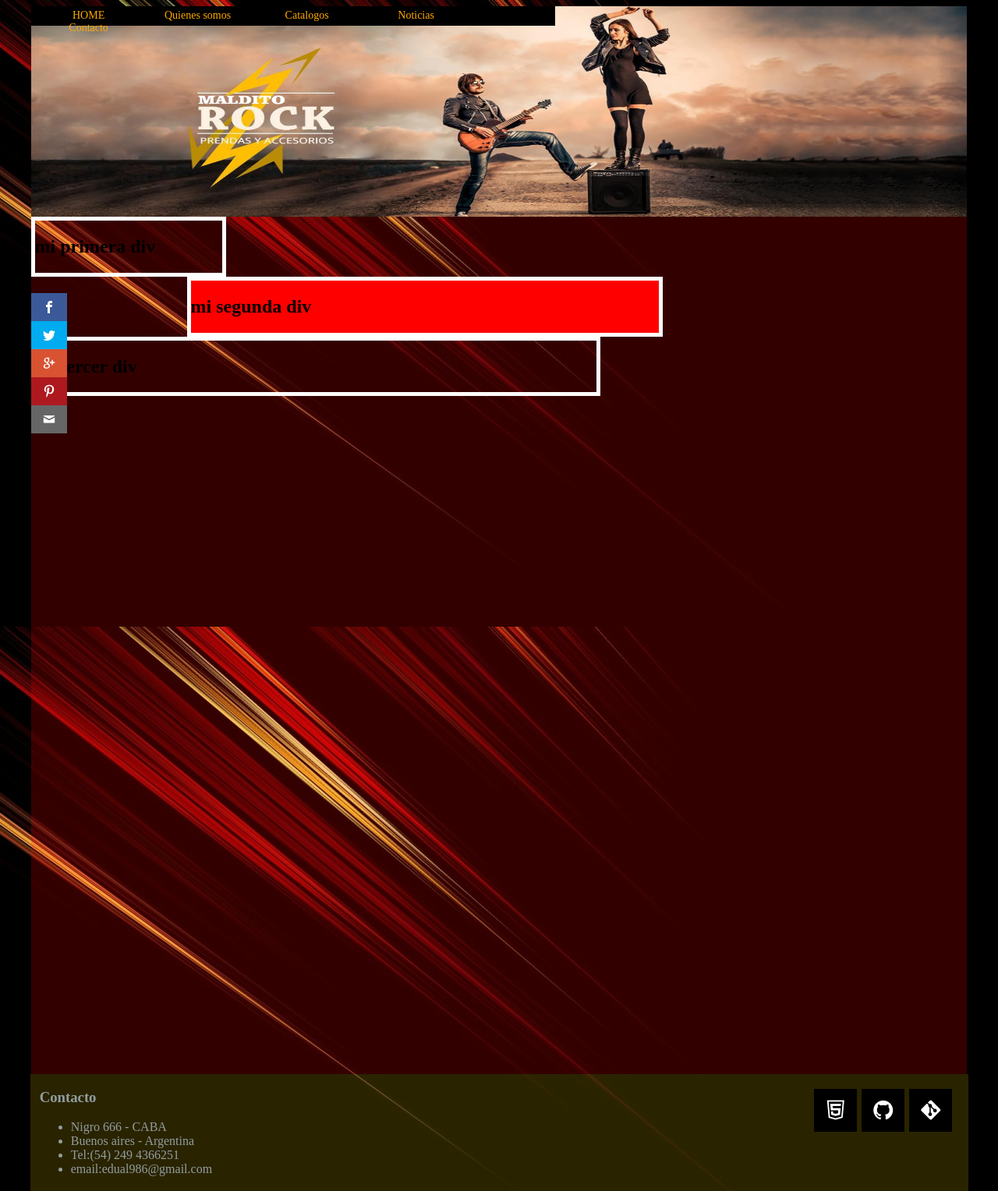
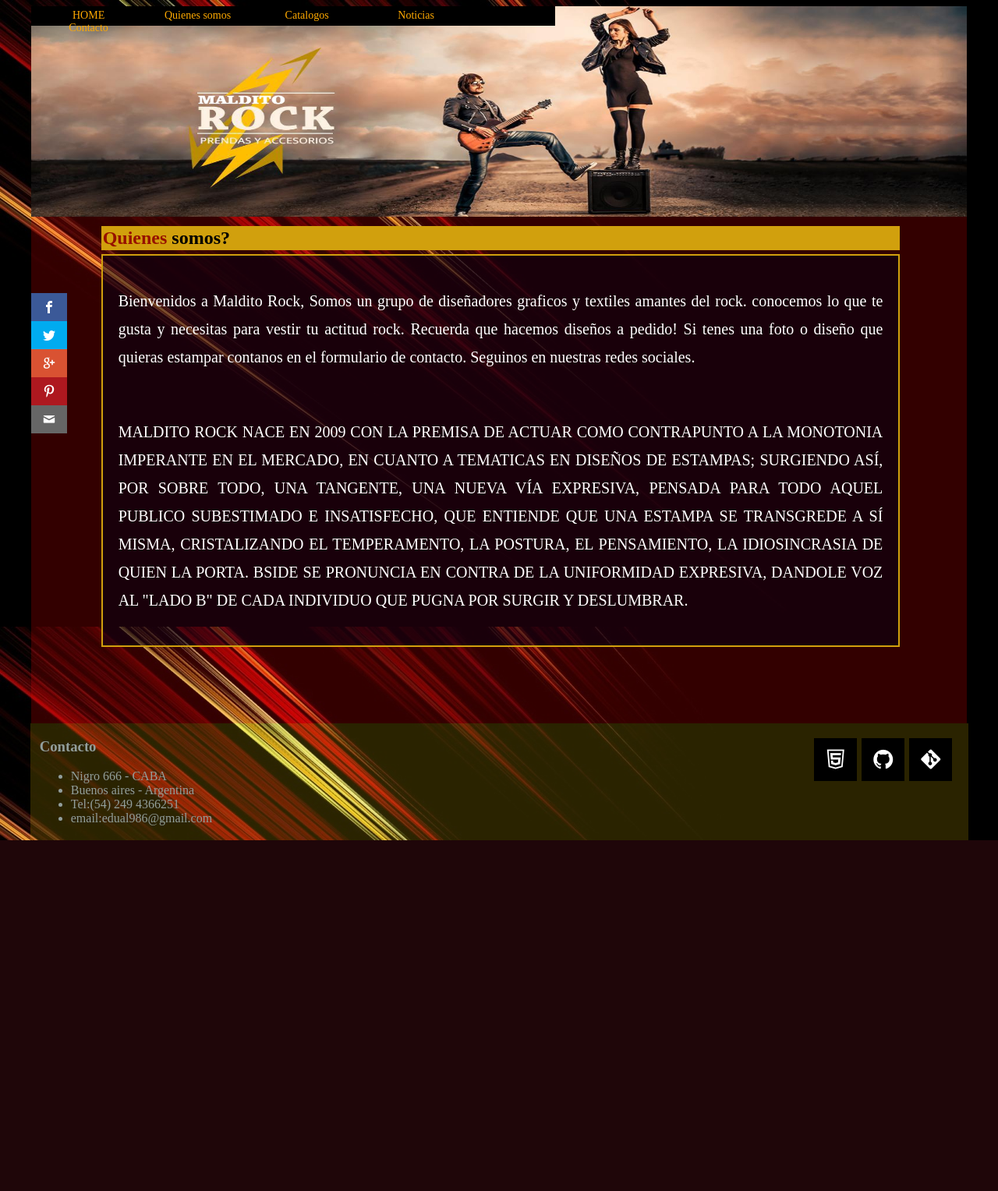
Before and after one commit to Unicen-Tuari/ealcca, a PHP site: page /html/somos.html in a window 1280 px wide. Shown: the whole page at 78% size. After the commit the page ends 1078 px from the top, so only its background shows below. Run offline with PHP 8.4, Linux system fonts and the light colour scheme; some web fonts are replaced.

Commit message:
agrege page somos # 8

```diff
--- a/css/miestilo.css
+++ b/css/miestilo.css
@@ -104,9 +104,6 @@ span{
   margin-left: 7.5%;
 }
 
-/*.estilo_contenido{
-  border: 2px solid #D1A00D;
-}*/
 .caja_contenido{
   border: 2px solid #D1A00D;
   position: absolute;
@@ -172,20 +169,23 @@ span{
 
 }
 
-.micajita{
-  border: 5px solid white;
+.contenido_somos .caja_contenido{
+  width: 85%;
+  margin-left: 7.5%;
+  margin-top: 4%;
+  background: rgba(0, 0, 20, 0.5);
 }
 
-.cajauno .micajita{
-    width: 20%;
+.quienes,.somos{
+  font-size: 20px;
+  text-align: justify;
+  line-height: 1.8;
+  padding: 20px;
+  color: white;
 }
-.cajados .micajita{
-    width: 50%;
-    background: red;
-    margin-left: 200px;
-}
-.cajatres .micajita{
-  width: 60%;
+
+.section_somos{
+  height: 650px;
 }
 
 footer{
--- a/html/somos.html
+++ b/html/somos.html
@@ -18,7 +18,7 @@
         </ul>
       </nav>
     </header>
-    <section>
+    <section class="section_somos">
       <div class="social">
         <ul>
           <li><a href="http://www.facebook.com/caerocktandil" target="_blank" class="icon-facebook"></a></li>
@@ -28,25 +28,29 @@
           <li><a href="mailto:contacto@gmail.com" class="icon-mail"></a></li>
         </ul>
       </div>
-
-      <div class="cajauno">
-        <div class="micajita">
-          <h1 >mi primera div</h1>
+      <div class="encabezado_novedades">
+        <h2 class="estilo_encabezado"><span>Quienes</span> somos?</h2>
+      </div>
+      <div class="contenido_somos">
+        <div class="caja_contenido">
+          <p class="quienes">
+            Bienvenidos a Maldito Rock, Somos un grupo de diseñadores graficos y textiles amantes del rock.
+            conocemos lo que te gusta y necesitas para vestir tu actitud rock.
+            Recuerda que hacemos diseños a pedido!
+            Si tenes una foto o diseño que quieras estampar contanos en el formulario de contacto.
+            Seguinos en nuestras redes sociales.
+          </p>
+          <p class="somos">
+            MALDITO ROCK NACE EN 2009 CON LA PREMISA DE ACTUAR COMO CONTRAPUNTO A LA MONOTONIA
+            IMPERANTE EN EL MERCADO, EN CUANTO A TEMATICAS EN DISEÑOS DE ESTAMPAS; SURGIENDO ASÍ,
+            POR SOBRE TODO, UNA TANGENTE, UNA NUEVA VÍA EXPRESIVA, PENSADA PARA TODO AQUEL PUBLICO
+            SUBESTIMADO E INSATISFECHO, QUE ENTIENDE QUE UNA ESTAMPA SE TRANSGREDE A SÍ MISMA,
+            CRISTALIZANDO EL TEMPERAMENTO, LA POSTURA, EL PENSAMIENTO, LA IDIOSINCRASIA DE QUIEN LA
+            PORTA. BSIDE SE PRONUNCIA EN CONTRA DE LA UNIFORMIDAD EXPRESIVA, DANDOLE VOZ AL "LADO B"
+            DE CADA INDIVIDUO QUE PUGNA POR SURGIR Y DESLUMBRAR.
+          </p>
         </div>
       </div>
-      <div class="cajados">
-        <div class= "micajita">
-          <h1>mi segunda div</h1>
-        </div>
-      </div>
-      <div class="cajatres">
-        <div class="micajita">
-          <h1>mi tercer div</h1>
-        </div>
-      </div>
-
-
-
     </section>
     <footer>
       <div class="contacto_desarrollador">
```
Lines whose indentation alone changed are shown as unchanged.
